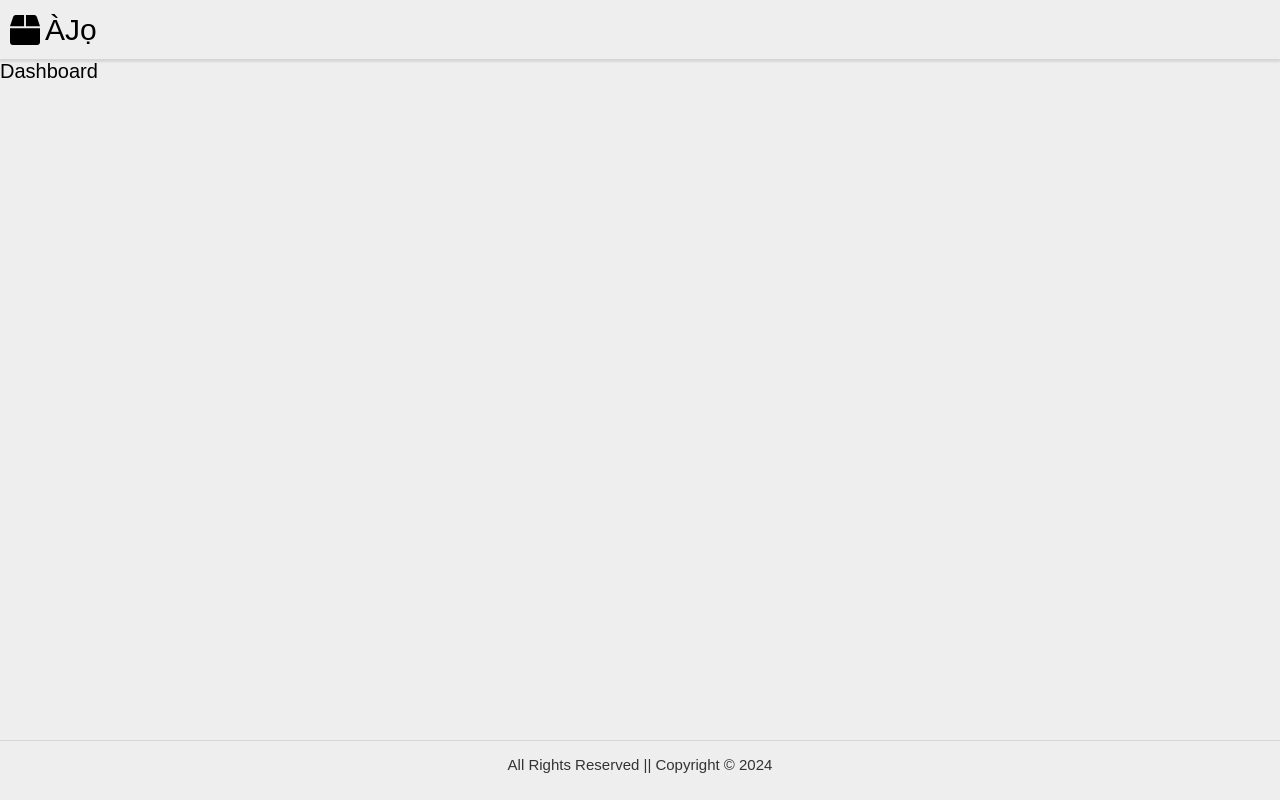
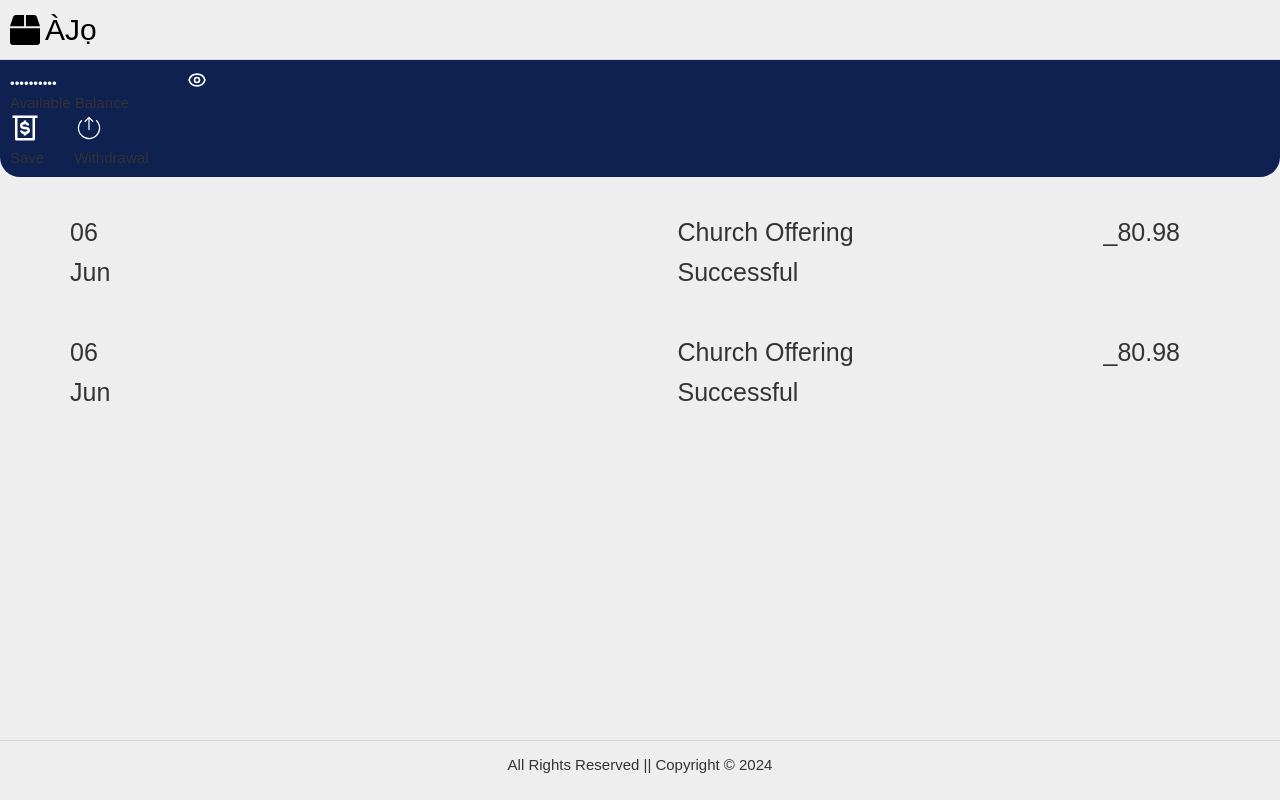
Before and after one commit to Hacker-earth-github/Auto-saver, a React (Vite) app in the folder packages/react-app/: page /dashboard in a window 1280 px wide. Built offline with nearby package versions, Linux system fonts and the light colour scheme; a web font is replaced by a local one.

Commit message:
first-commit

```diff
--- a/packages/react-app/src/App.jsx
+++ b/packages/react-app/src/App.jsx
@@ -1,7 +1,7 @@
 import React, { useEffect, useState } from "react";
 import { BrowserRouter as Router, Routes, Route } from "react-router-dom";
 import Home from "./components/Home";
-import Dashboard from "./components/Dashboard";
+import Dashboard from "./components/Dashboard/Dashboard";
 import Layout from "./components/Layout";
 import HomeLoader from "./components/HomeLoader/HomeLoader";
 
--- /dev/null
+++ b/packages/react-app/src/components/Balance/BalanceData.css
@@ -0,0 +1,15 @@
+.__balance_input{
+    display: flex;
+}
+
+.__balance_input input{
+    border: none;
+    outline: none;
+    background: none;
+    color: #fff;
+}
+
+.__save_Withdrawal{
+    display: flex;
+    gap: 3rem;
+}
--- /dev/null
+++ b/packages/react-app/src/components/Balance/BalanceData.jsx
@@ -0,0 +1,35 @@
+import {useState} from "react"
+import { AiOutlineEyeInvisible } from "react-icons/ai";
+import { HiOutlineEye } from "react-icons/hi";
+import "./BalanceData.css"
+
+const BalanceData = ({}) => {
+    const [showBalance, setShowBalance] = useState(false)
+
+    const toggleBalance = () => {
+        setShowBalance(!showBalance)
+    }
+
+    const input = "$10,000.00"
+
+    return (
+        <div className="__balance_input">
+             <div>
+            <input type={showBalance ? "text" : "password"} value={input} />
+            <p>Available Balance</p>
+        </div>
+
+            <div className="icon" onClick={toggleBalance}>
+                {showBalance ? (
+                    <AiOutlineEyeInvisible size={28} />
+                ) : (
+                    <HiOutlineEye size={20}/>
+                )}
+            </div>
+        </div>
+
+
+    )
+}
+
+export default BalanceData
--- a/packages/react-app/src/components/Dashboard.jsx
+++ /dev/null
@@ -1,9 +0,0 @@
-import React from 'react'
-
-const Dashboard = () => {
-  return (
-    <div>Dashboard</div>
-  )
-}
-
-export default Dashboard
--- /dev/null
+++ b/packages/react-app/src/components/Dashboard/Dashboard.css
@@ -0,0 +1,42 @@
+@media screen and (min-width: 350px) {
+    .__balance_page{
+        background-color: #0f2151;
+        padding: 10px;
+        color: #fff;
+        border-bottom-left-radius: 20px;
+        border-bottom-right-radius: 20px;
+    }
+
+    .__transaction{
+        margin-top: 4rem;
+        display: flex;
+        justify-content: space-between;
+        margin-left: 7rem;
+    }
+
+    .__transaction_second{
+        display: flex;
+        gap: 5rem;
+    }
+}
+
+@media screen and (min-width: 1030px) {
+    .__balance_page{
+        background-color: #0f2151;
+        padding: 10px;
+        color: #fff;
+    }
+
+    .__transaction{
+        margin-top: 4rem;
+        display: flex;
+        justify-content: space-between;
+        margin-left: 7rem;
+    }
+
+    .__transaction_second{
+        display: flex;
+        gap: 25rem;
+        margin-right: 10rem;
+    }
+}
--- /dev/null
+++ b/packages/react-app/src/components/Dashboard/Dashboard.jsx
@@ -0,0 +1,72 @@
+import React from "react";
+import { BiMoneyWithdraw } from "react-icons/bi";
+import { CiSaveUp1 } from "react-icons/ci";
+import "./Dashboard.css";
+import BalanceData from "../Balance/BalanceData";
+
+const Dashboard = () => {
+  const handleClickWithdraw = () => {
+    console.log("Withdraw clicked");
+  };
+
+  const handleClickSave = () => {
+    console.log("Save clicked");
+  };
+
+  return (
+    <div className="__container">
+      <div className="__balance_page">
+        <div className="__balance">
+          <BalanceData />
+        </div>
+        <div className="__save_Withdrawal">
+          <div onClick={handleClickWithdraw}>
+            <BiMoneyWithdraw size={30} />
+            <p>Save</p>
+          </div>
+
+          <div onClick={handleClickSave}>
+            <CiSaveUp1 size={30} />
+            <p>Withdrawal</p>
+          </div>
+        </div>
+      </div>
+      <div className="__main_transaction">
+        <div className="__transaction">
+          <div>
+            <h3>06</h3>
+            <h3>Jun</h3>
+          </div>
+          <div className="__transaction_second">
+            <div>
+              <h3>Church Offering</h3>
+              <h3>Successful</h3>
+            </div>
+            <div>
+              <h3>_80.98</h3>
+            </div>
+          </div>
+        </div>
+
+        {/* SECOND TRANSACTION  DELETE LATER*/}
+        <div className="__transaction">
+          <div>
+            <h3>06</h3>
+            <h3>Jun</h3>
+          </div>
+          <div className="__transaction_second">
+            <div>
+              <h3>Church Offering</h3>
+              <h3>Successful</h3>
+            </div>
+            <div>
+              <h3>_80.98</h3>
+            </div>
+          </div>
+        </div>
+      </div>
+    </div>
+  );
+};
+
+export default Dashboard;
```
